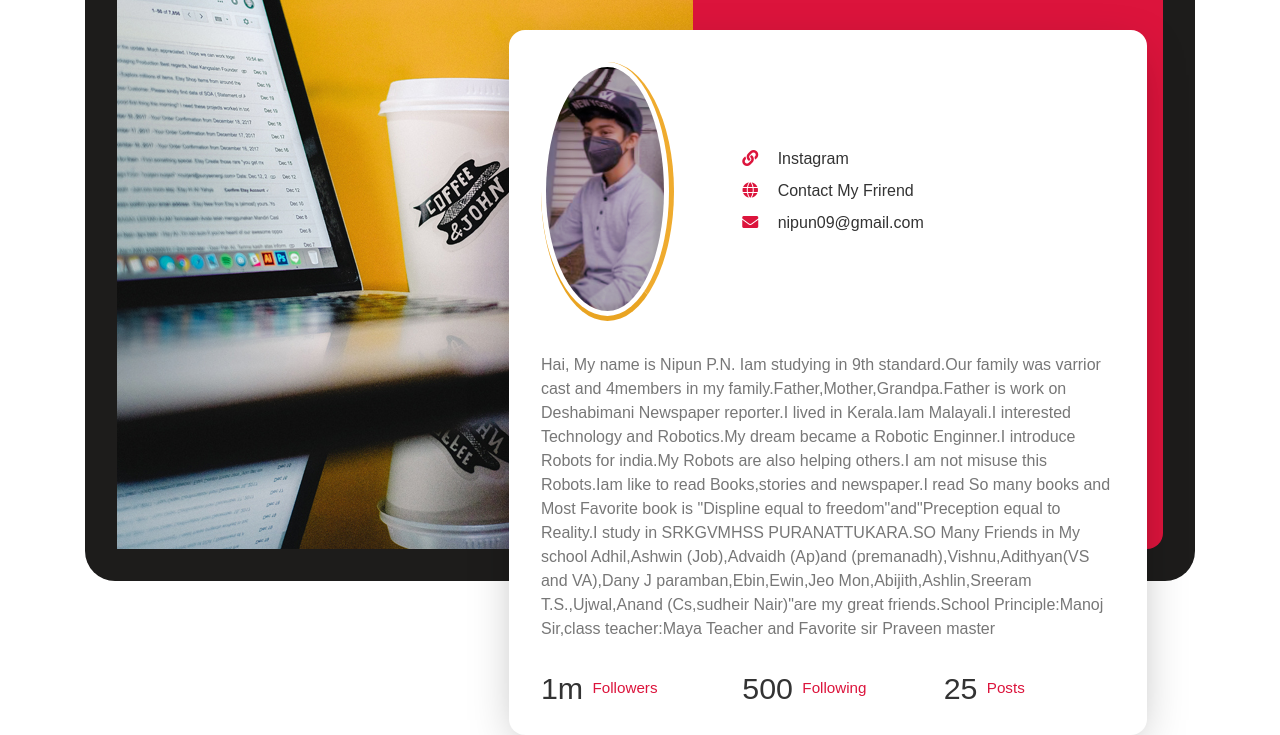
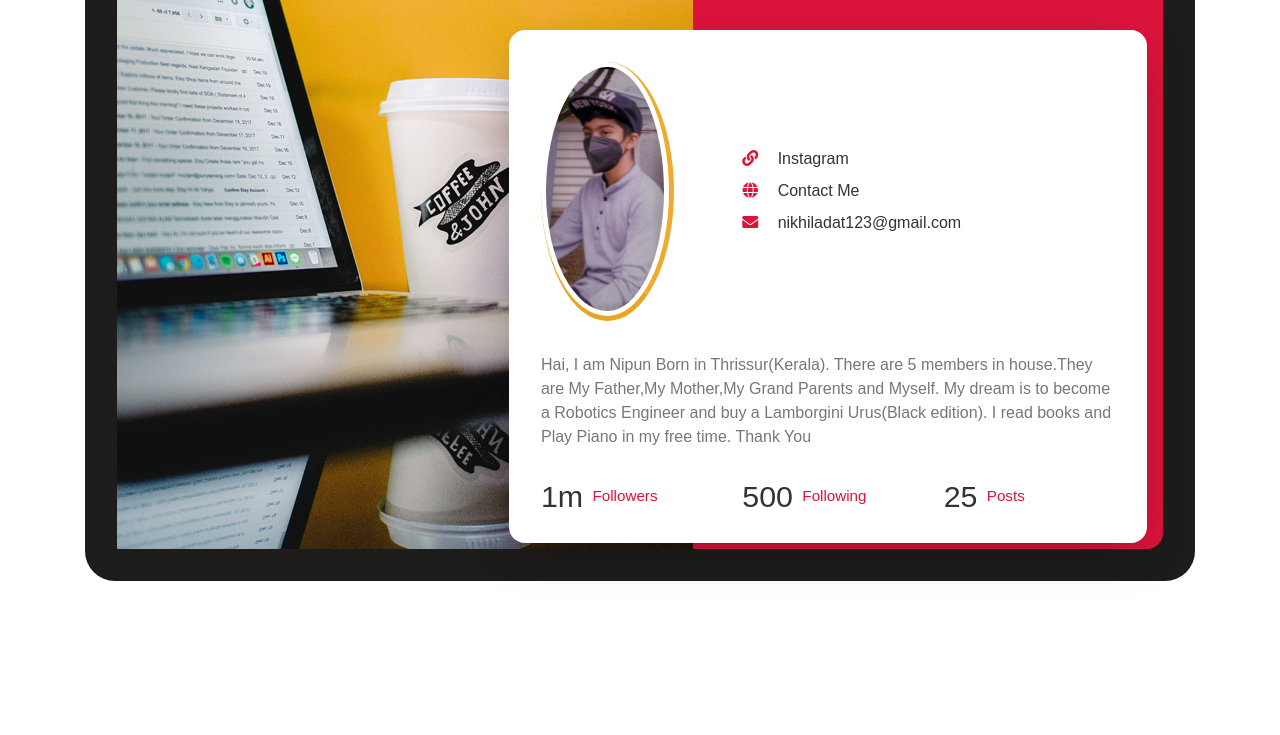
Before and after one commit to Adinipu/Nipun-Static-Website, a plain HTML site: page about.html in a window 1280 px wide. Shown: the part 515-1250 px from the top of the page. After the commit the page ends 1144 px from the top, so only its background shows below. Drawn offline with Linux system fonts and the light colour scheme; a web font is replaced by a local one.

Commit message:
Update about.html

```diff
--- a/about.html
+++ b/about.html
@@ -113,15 +113,20 @@ License URL: http://creativecommons.org/licenses/by/3.0/
                                         </div>
                                         <div class="link_about my-2">
                                             <i class="fa fa-globe" aria-hidden="true"></i>
-                                            <a href="https://www.instagram.com/anegh_12_/">Contact My Frirend</a>
+                                            <a href="https://www.instagram.com/npn_king/">Contact Me </a>
                                         </div>
                                         <div class="link_about">
                                             <i class="fa fa-envelope" aria-hidden="true"></i>
-                                            <a href="#">nipun09@gmail.com</a>
+                                            <a href="#">nikhiladat123@gmail.com</a>
                                         </div>
                                     </div>
                                 </div>
-                                <p>Hai, My name is Nipun P.N. Iam studying in 9th standard.Our family was varrior cast and 4members in my family.Father,Mother,Grandpa.Father is work on Deshabimani Newspaper reporter.I lived in Kerala.Iam Malayali.I interested Technology and Robotics.My dream became a Robotic Enginner.I introduce Robots for india.My Robots are also helping others.I am not misuse this Robots.Iam like to read Books,stories and newspaper.I read So many books and Most Favorite book is "Displine equal to freedom"and"Preception equal to Reality.I study in SRKGVMHSS PURANATTUKARA.SO Many Friends in My school Adhil,Ashwin (Job),Advaidh (Ap)and (premanadh),Vishnu,Adithyan(VS and VA),Dany J paramban,Ebin,Ewin,Jeo Mon,Abijith,Ashlin,Sreeram T.S.,Ujwal,Anand (Cs,sudheir Nair)"are my great friends.School Principle:Manoj Sir,class teacher:Maya Teacher and Favorite sir Praveen master</p>
+                                <p>Hai, I am Nipun
+				       Born in Thrissur(Kerala).
+				    There are 5 members in house.They are My Father,My Mother,My Grand Parents and Myself.
+				    My dream is to become a Robotics Engineer and buy a Lamborgini Urus(Black edition).
+				            I read books and Play Piano in my free time.
+				                          Thank You</p>
 
                                 <div class="stats">
                                     <div class="row">
```
